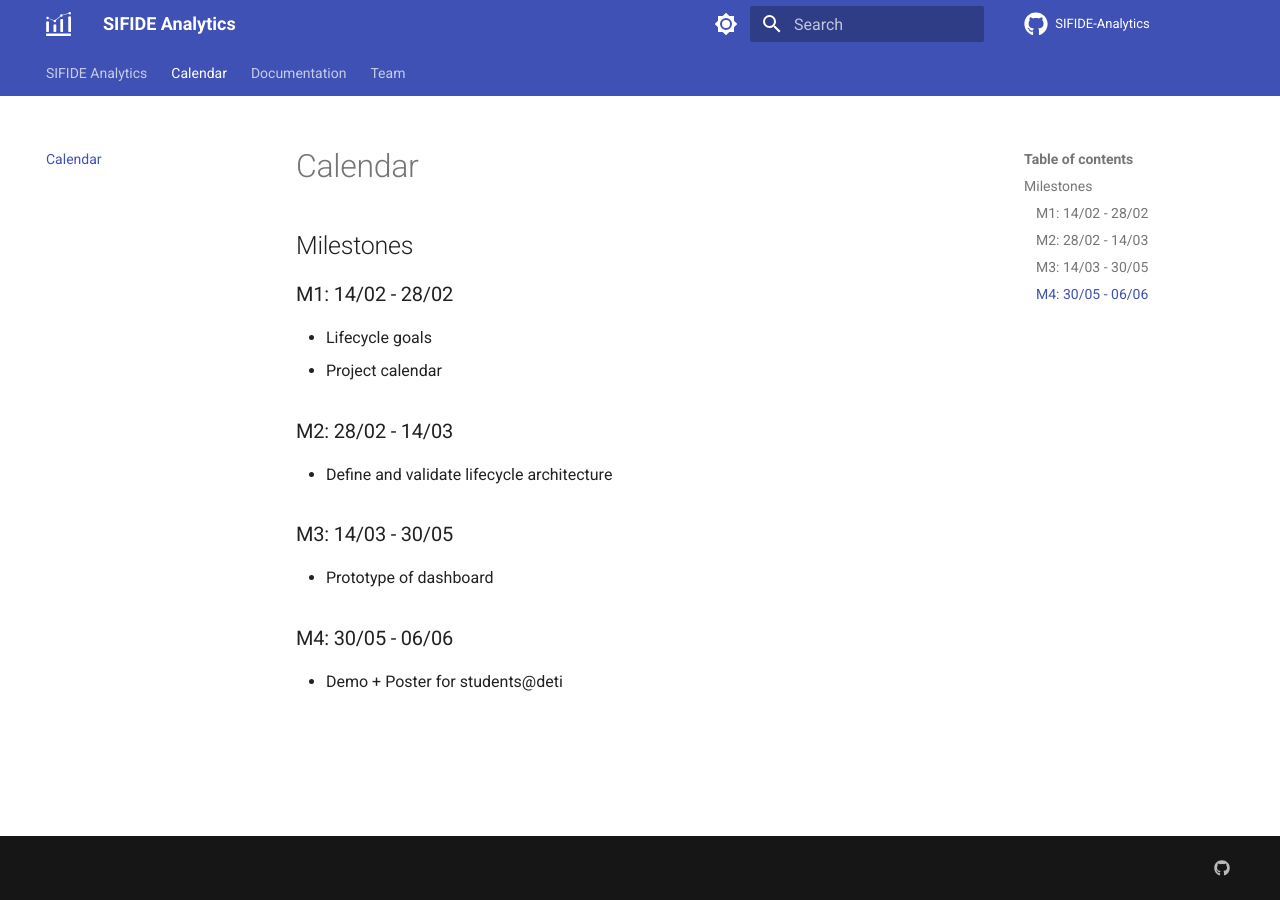
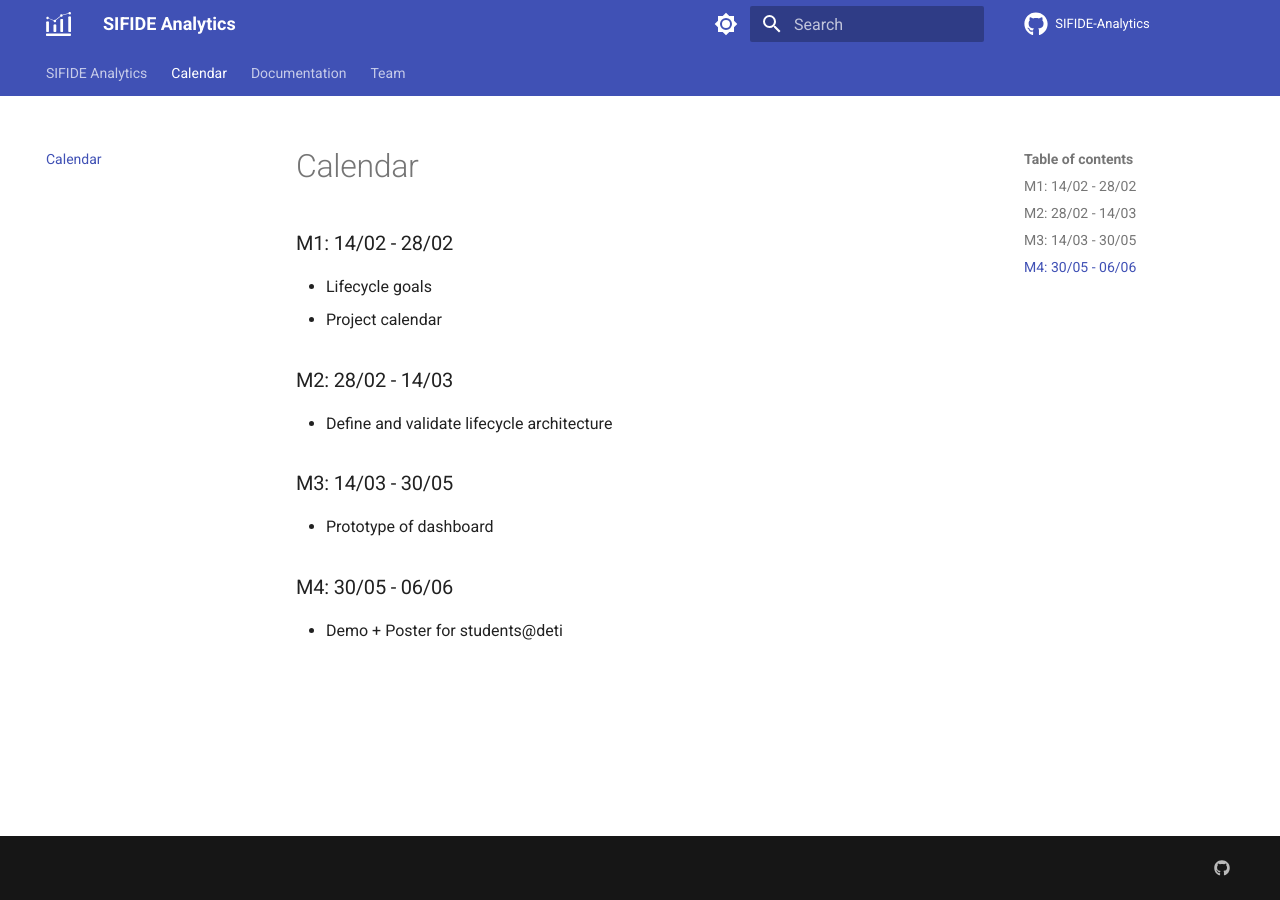
Before and after one commit to SIFIDE-Analytics/Documentation, an MkDocs documentation site: the page built from docs/calendar.md, in a window 1280 px wide. Built offline with MkDocs 1.6.1 and Material for MkDocs 9.7.7, drawn with Linux system fonts in a browser that asks for light colours; comment, search, counter and statistics services are not loaded.

Commit message:
Update calendar.md

```diff
--- a/docs/calendar.md
+++ b/docs/calendar.md
@@ -1,6 +1,5 @@
 # Calendar
 
-## Milestones
 ### M1: 14/02 - 28/02
 - Lifecycle goals
 - Project calendar
```
